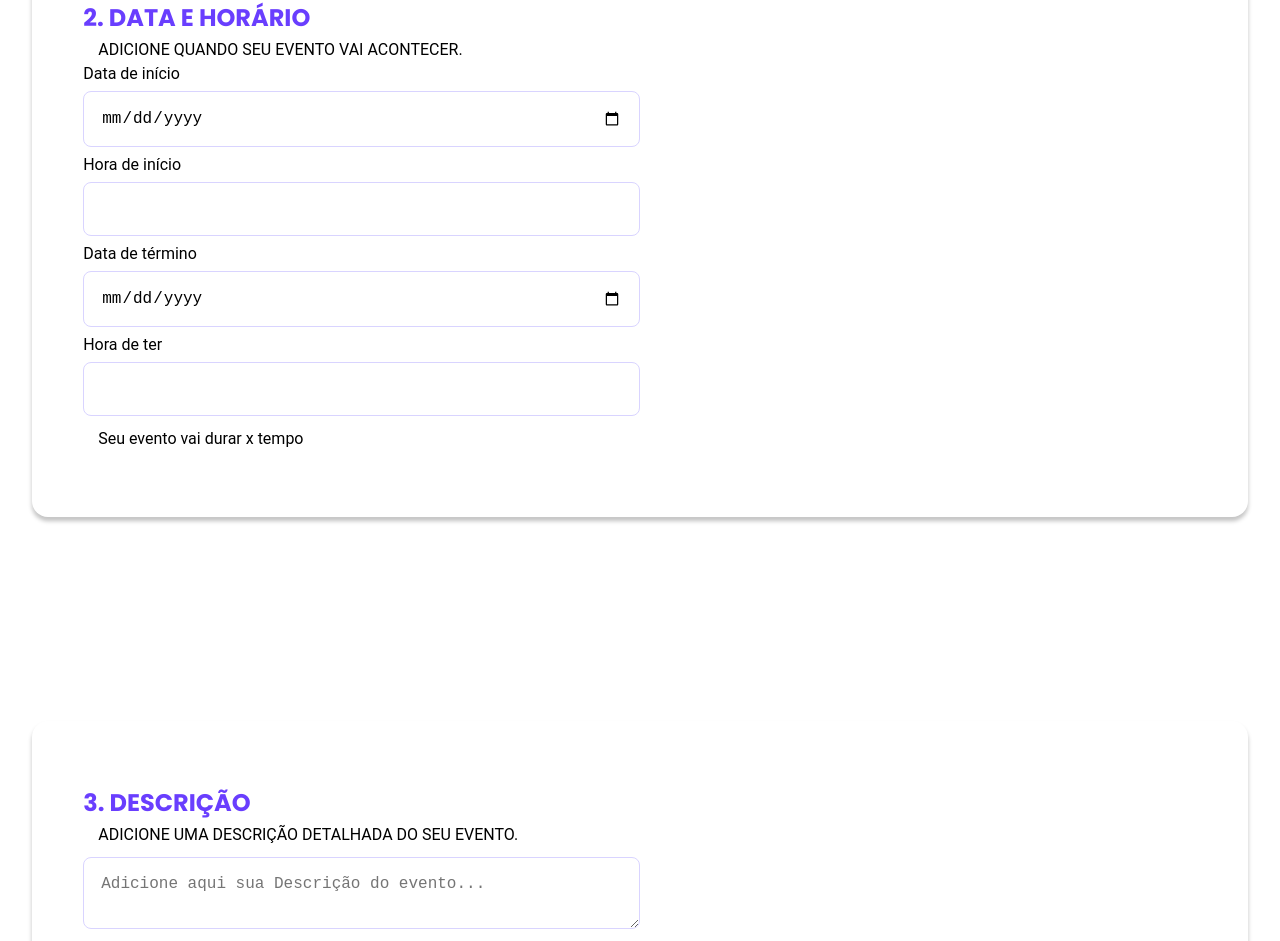
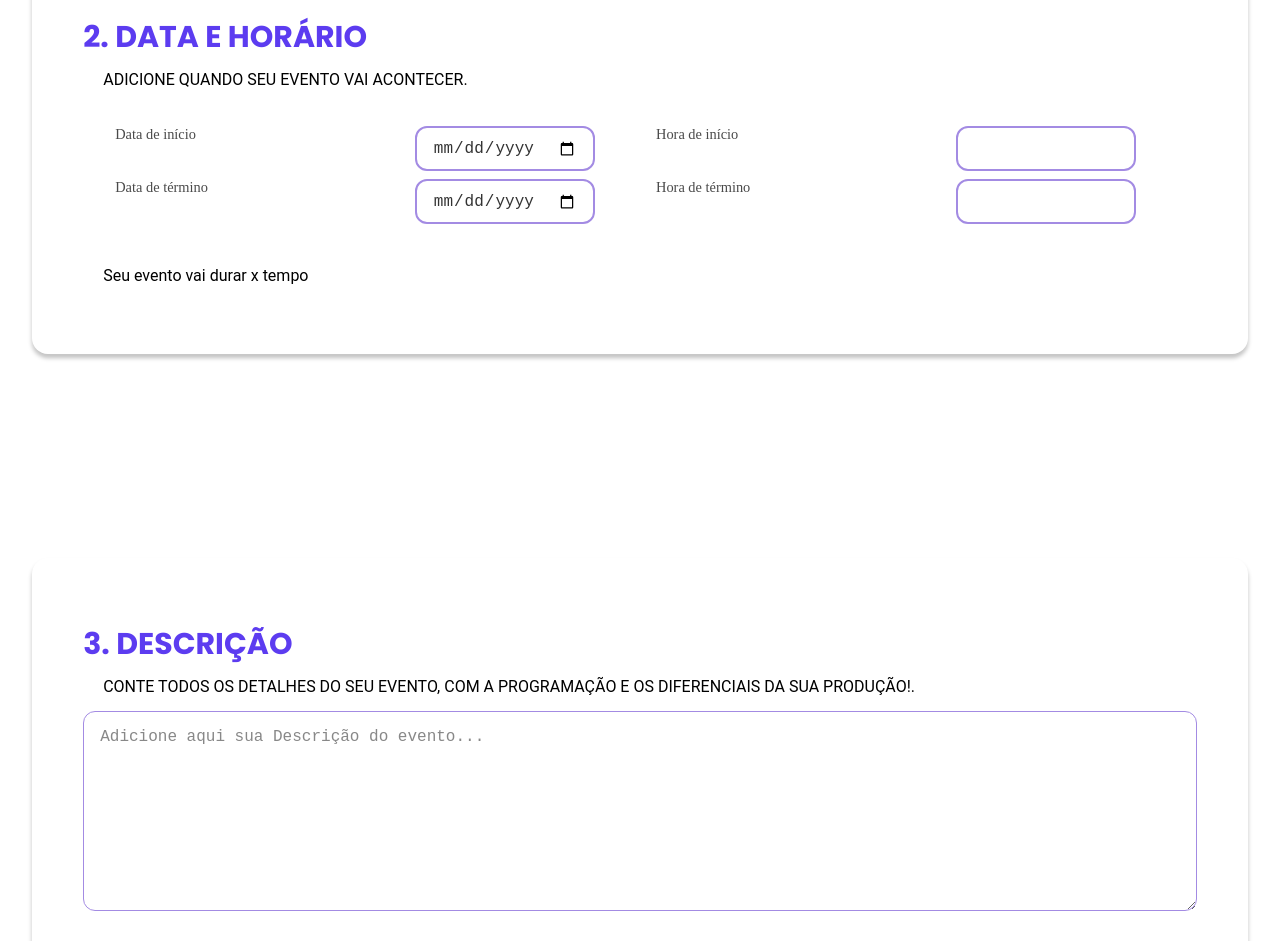
Before and after one commit to HynaellAlves/evex, a Next.js app: page /components/Forms/Form_event in a window 1280 px wide. Shown: the part 980-1921 px from the top of the page. Built offline with nearby package versions, Linux system fonts and the light colour scheme.

Commit message:
feat: Terminando css

```diff
--- a/package.json
+++ b/package.json
@@ -29,6 +29,7 @@
     "@types/node": "^20",
     "@types/react": "^19.1.8",
     "@types/react-dom": "^19.1.6",
+    "@types/react-toastify": "^4.0.2",
     "autoprefixer": "^10.4.21",
     "axios": "^1.10.0",
     "postcss": "^8.5.6",
--- a/src/pages/Register/Events/index.tsx
+++ b/src/pages/Register/Events/index.tsx
@@ -9,8 +9,11 @@ export default function EventRegister() {
     <div id='page'>
       <Header />
       <div className={styles.event_content}>
-          <Title fontSize="32px" class={styles.owner_title} title={'cadastro de evento'} fontFamily={'var(--font-poppins)'} fontWeight={700} />
+          <Title fontSize="32px" class={styles.owner_title} title={'CADASTRO DE EVENTO'} fontFamily={'var(--font-poppins)'} fontWeight={700} />
         <Form />
+      </div>
+      <div className={styles.bol_events_image_container}>
+        <img className={styles.bol_events_image} src="/Bol_Events.png" alt="Bol Events" />
       </div>
     </div>
   );
--- a/src/pages/components/Forms/Form_event/form.module.css
+++ b/src/pages/components/Forms/Form_event/form.module.css
@@ -22,7 +22,9 @@
 }
 
 .informacoes {
-  color: #693EFE;
+  font-size: 1.25rem;
+  font-weight: 700;
+  color: #5c3cf0; /* roxo forte */
 
 }
 
@@ -64,8 +66,8 @@
 }
 
 .paragrafo {
-  padding-left: 15px;
-  margin-top: 5px;
+  padding-left: 20px;
+  margin-top: 10px;
   margin-bottom: 5px;
   size: 20px;
   font-family: var(--font-roboto);
@@ -85,3 +87,148 @@
   display: flex;
   flex-direction: column;
 }
+
+
+
+
+
+
+/* Textarea */
+.input3 {
+  margin-top: 10px;
+  width: 100%;
+  min-height: 200px;
+  padding: 1rem;
+  font-size: 1rem;
+  color: #333;
+  border: 1.5px solid #5c3cf0;
+  border-radius: 12px;
+  resize: vertical;
+  outline: none;
+  margin-bottom: 1rem;
+}
+
+.input3::placeholder {
+  color: #888;
+}
+
+/* Estados de erro ou ok */
+.input_error {
+  border-color: #ff4d4d;
+}
+
+.input_ok {
+  border-color: #5c3cf0;
+}
+
+
+
+
+
+
+.infDataHora2 {
+  padding: 2rem;
+
+  display: grid;
+  grid-template-columns: repeat(4, 1fr);
+  column-gap: 2rem;
+  row-gap: 0.5rem;
+  justify-items: center;
+  align-items: start;
+}
+
+.input2 {
+  width: 100%;
+  max-width: 180px;
+  height: 45px;
+  padding: 0 1rem;
+  font-size: 1rem;
+  border: 2px solid #a38be3;
+  border-radius: 12px;
+  color: #333;
+  outline: none;
+}
+
+.input2::placeholder {
+  color: #999;
+}
+
+/* Estados de erro e sucesso */
+.input_error {
+  border-color: #ff4d4d;
+}
+
+.input_ok {
+  border-color: #a38be3;
+}
+
+.nomeEvento2 {
+  font-size: 0.9rem;
+  color: #4a4a4a;
+  margin-bottom: 0.25rem;
+  justify-self: start;
+}
+
+
+
+
+
+
+
+
+
+
+
+
+
+
+
+
+
+
+
+
+
+
+
+
+.radioGroup {
+  margin-top: 20px;
+  display: flex;
+  gap: 2rem;
+  margin-bottom: 1.5rem;
+}
+
+.radioOption {
+  font-family: var(--font-roboto);
+  display: flex;
+  align-items: center;
+  gap: 0.5rem;
+  font-size: 1rem;
+  color: #333;
+}
+
+
+.textoInfo {
+  font-family: var(--font-roboto);
+  background-color: transparent;
+  margin-bottom: 20px;
+  padding-left: 20px;
+  font-size: 0.95rem;
+  color: #3c3c3c;
+  display: flex;
+  align-items: flex-start;
+  gap: 0.5rem;
+  line-height: 1.6;
+}
+
+
+
+.checkbox {
+  font-family: var(--font-roboto);
+  display: flex;
+  align-items: center;
+  gap: 0.5rem;
+  font-size: 1rem;
+  color: #333;
+}
--- a/src/pages/components/Forms/Form_event/index.tsx
+++ b/src/pages/components/Forms/Form_event/index.tsx
@@ -80,42 +80,44 @@ export default function EventForm() {
             />
             <p className={styles.paragrafo}>ADICIONE QUANDO SEU EVENTO VAI ACONTECER.</p>
 
+            <div className={styles.infDataHora2}>
               {/* Data do evento */}
-            <label htmlFor="date" className={styles.nomeEvento}>Data de início</label>
+              <label htmlFor="date" className={styles.nomeEvento2}>Data de início</label>
               <input
                 {...register("date")}
                 type="date"
                 id="dataEvento"
-              className={`${styles.input} ${errors.date ? styles.input_error : styles.input_ok}`}
+                className={`${styles.input2} ${errors.date ? styles.input_error : styles.input_ok}`}
                 name="date"
               />
-            <label htmlFor="hour" className={styles.nomeEvento}>Hora de início</label>
+              <label htmlFor="hour" className={styles.nomeEvento2}>Hora de início</label>
               <input
                 {...register("hour")}
                 type="hora"
                 id="dataEvento"
-              className={`${styles.input} ${errors.hour ? styles.input_error : styles.input_ok}`}
+                className={`${styles.input2} ${errors.hour ? styles.input_error : styles.input_ok}`}
                 name="hour"
               />
               {/* Hora do evento */}
 
-            <label htmlFor="date" className={styles.nomeEvento}>Data de término</label>
+              <label htmlFor="date" className={styles.nomeEvento2}>Data de término</label>
               <input
                 {...register("date")}
-              className={`${styles.input} ${errors.date ? styles.input_error : styles.input_ok}`}
+                className={`${styles.input2} ${errors.date ? styles.input_error : styles.input_ok}`}
                 type="date"
                 id="dataEvento"
                 name="date"
               />
 
-            <label htmlFor="hour" className={styles.nomeEvento}>Hora de ter</label>
+              <label htmlFor="hour" className={styles.nomeEvento2}>Hora de término</label>
               <input
                 {...register("hour")}
-              className={`${styles.input} ${errors.hour ? styles.input_error : styles.input_ok}`}
+                className={`${styles.input2} ${errors.hour ? styles.input_error : styles.input_ok}`}
                 type="hora"
                 id="horaEvento"
                 name="hour"
               />
+            </div>
             <p className={styles.paragrafo}>Seu evento vai durar x tempo</p>
           </div>
         </section>
@@ -130,15 +132,15 @@ export default function EventForm() {
               fontFamily="var(--font-poppins)"
               fontWeight={700}
             />
-            <p className={styles.paragrafo}>ADICIONE UMA DESCRIÇÃO DETALHADA DO SEU EVENTO.</p>
+            <p className={styles.paragrafo}>CONTE TODOS OS DETALHES DO SEU EVENTO, COM A PROGRAMAÇÃO E OS DIFERENCIAIS DA SUA PRODUÇÃO!.</p>
             <textarea
               {...register("eventDescription")}
-              className={`${styles.input} ${errors.eventDescription ? styles.input_error : styles.input_ok}`}
+              className={`${styles.input3} ${errors.eventDescription ? styles.input_error : styles.input_ok}`}
               placeholder="Adicione aqui sua Descrição do evento..."
               maxLength={2000}
               name="description"
             />
-            <p className={styles.limiteCaracteres}>Até 2.000 caracteres.</p>
+            <p className={styles.paragrafo}>Até 2.000 caracteres.</p>
           </div>
         </section>
 
@@ -350,7 +352,7 @@ export default function EventForm() {
             </div>
 
             <p className={styles.textoInfo}>
-              ℹ Ao publicar este evento, estou de acordo com os <strong>Termos de uso</strong>, com as Diretrizes de Comunidade e com as Regras de meia-entrada, bem como declaro estar ciente da Política de Privacidade e das Obrigatoriedades Legais.
+              ℹ  Ao publicar este evento, estou de acordo com os Termos de uso, com as Diretrizes de Comunidade e com as Regras de meia-entrada, bem como declaro estar ciente da Política de Privacidade e das Obrigatoriedades Legais.
             </p>
 
             <label className={styles.checkbox}>
```
Also changed, not shown: src/pages/Register/Events/event.module.css (+28 -0 lines), src/pages/components/Forms/Form_register/index.tsx (+9 -9 lines), public/Bol_Events.png (added), 1 other file (tests, documents, lock files or other folders). Lines whose indentation alone changed are shown as unchanged.
